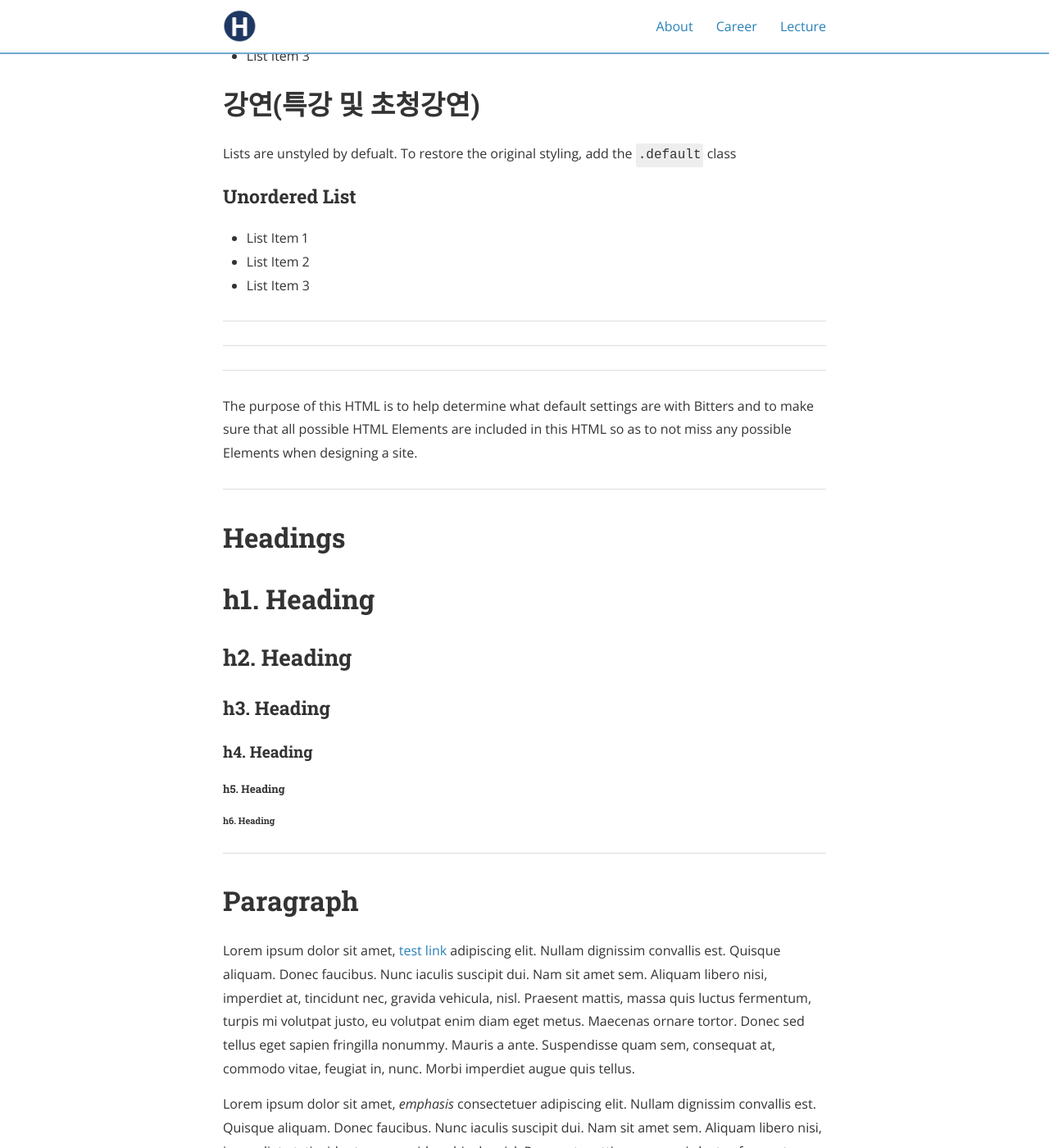
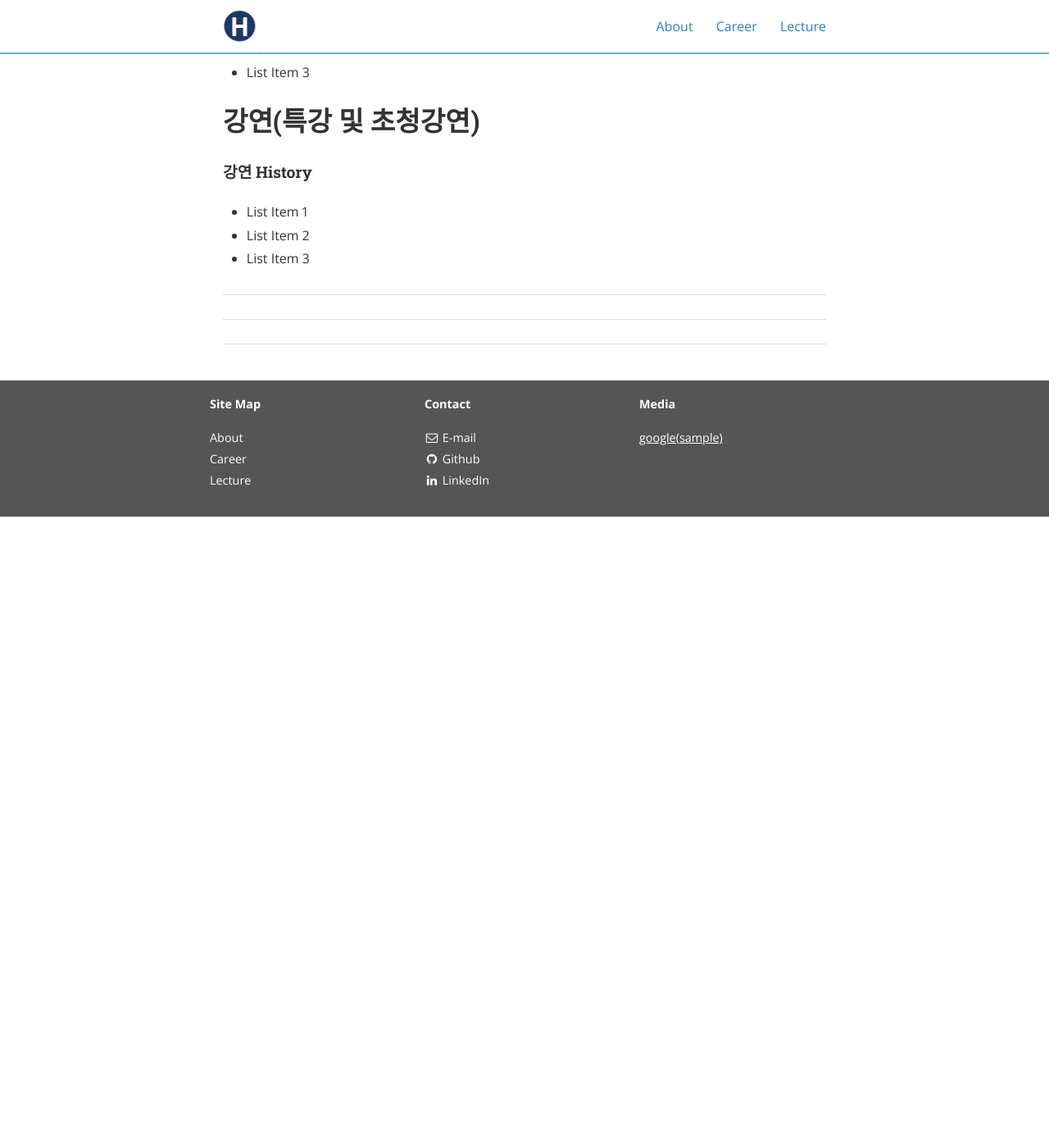
Before and after one commit to hwaneest/github.io, a Jekyll site: the page built from typography.md, in a window 1280 px wide and 1400 px high, scrolled down 644 px. Shown: the whole window at 82% size. Built offline with Jekyll 4.4.1, drawn with Linux system fonts in a browser that asks for light colours; nearby versions of some CDN libraries; after the commit the page ends 1274 px from its top, so only the background shows below that; some of the changed text lies outside the part shown.

Commit message:
lecture almost done

```diff
--- a/typography.md
+++ b/typography.md
@@ -12,10 +12,12 @@
 <hr>
 
 <h1 id="list_types">강의</h1>
+  <ul>
+    <li>내용: Python for Data Analysis / Python for Data Science / SQL for Data Analyst</li>
+    <li>난이도: Beginner / Basic / Intermediate</li>
+  </ul>
 
-<p>Lists are unstyled by defualt. To restore the original styling, add the <code>.default</code> class</p>
-
-  <h3>Unordered List</h3>
+  <h4>강의 History</h4>
   <ul>
     <li>List Item 1</li>
     <li>List Item 2</li>
@@ -25,9 +27,7 @@
 
 <h1 id="list_types">강연(특강 및 초청강연)</h1>
 
-<p>Lists are unstyled by defualt. To restore the original styling, add the <code>.default</code> class</p>
-
-  <h3>Unordered List</h3>
+  <h4>강연 History</h4>
   <ul>
     <li>List Item 1</li>
     <li>List Item 2</li>
@@ -37,6 +37,12 @@
 <hr>
 <hr>
 <hr>
+
+
+
+
+<!--
+
 
 <p>The purpose of this HTML is to help determine what default settings are with Bitters and to make sure that all possible HTML Elements are included in this HTML so as to not miss any possible Elements when designing a site.</p>
 
@@ -187,3 +193,8 @@
   </tr>
 </table>
 </div>
+
+
+
+
+-->
```
Also changed, not shown: 2 other files.
